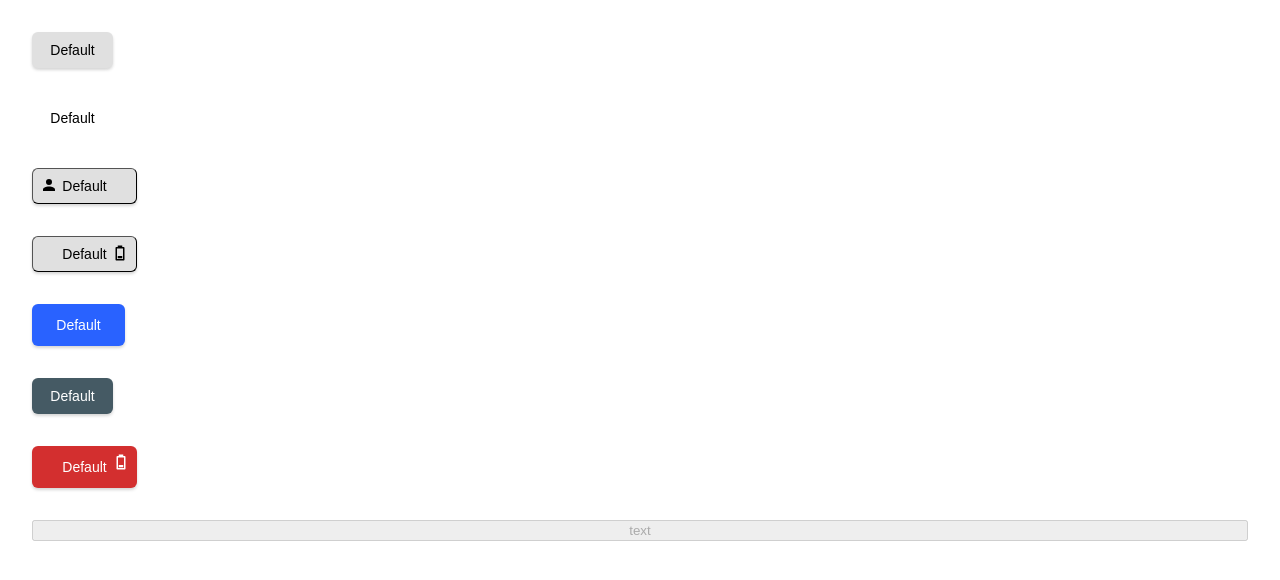
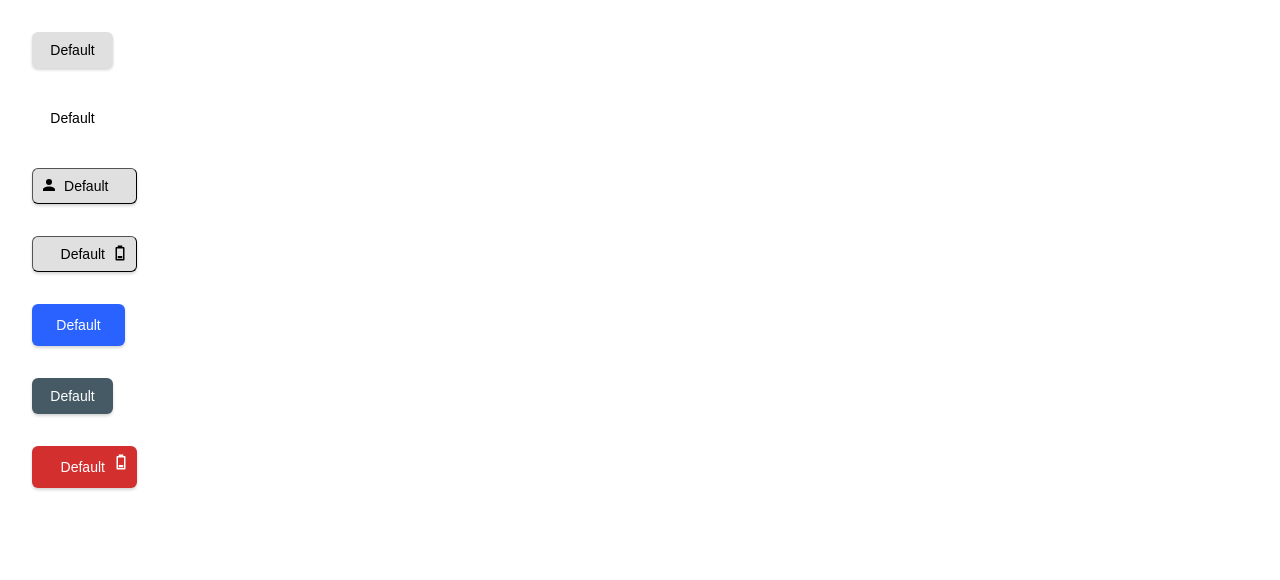
Before and after one commit to divakar54/dev-challenges-components, a React (Create React App) app: page / in a window 1280 px wide. Shown: the top 580 px of the page. Built offline with nearby package versions, Linux system fonts and the light colour scheme.

Commit message:
created separate component for icons, added few styles

```diff
--- a/src/App.css
+++ b/src/App.css
@@ -36,3 +36,7 @@
     transform: rotate(360deg);
   }
 }
+
+button:hover{
+  border: 1px solid #AEAEAE;
+}
--- a/src/App.js
+++ b/src/App.js
@@ -1,5 +1,5 @@
-import {Button, Btn} from "./components/Button"
-import { mdiAccount, mdiBabyBuggyOff, mdiBatteryLow } from '@mdi/js'
+import {Button} from "./components/Button"
+import { mdiAccount, mdiBatteryLow } from '@mdi/js'
 import './App.css';
 
 const App = () => {
@@ -24,7 +24,7 @@ const App = () => {
       <Button color="primary" size="lg"/>
       <Button color="secondary" />
       <Button color="danger" disabled size="lg" rightIcon={mdiBatteryLow}/>
-      <Btn variant="text" size="lg" disabled color="primary" />
+
       </div>
 
   )
--- a/src/components/Button/index.js
+++ b/src/components/Button/index.js
@@ -1,6 +1,6 @@
-import Icon from '@mdi/react'
 import PropTypes from 'prop-types';
-import "./Button.css";
+import ButtonIcon from "../Icon/index"
+import "./style.css"
 
 const variantArray = {
   "text" : {
@@ -24,7 +24,7 @@ const colorObject = {
   },
   "danger": {
     color: 'white',
-    backgroundColor: '#D32F2F'
+    backgroundColor: '#D32F2F',
   }
 }
 
@@ -55,19 +55,11 @@ const defaultButtonStyle = {
   borderColor: '',
   cursor: 'pointer',
   boxShadow: '0px 2px 3px 0px #33333333',
-  position: 'relative'
+  position: 'relative',
 }
 
-export const Btn = (props) => {
-  console.log(props);
-  return(
-    <button {...props}>
-      text
-    </button>
-  )
-}
 export const Button = ({variant, color, size, text="Default", leftIcon, rightIcon, ...props}) => {
-  console.log(props)
+
   const computedStyle = () => {
     const width = (leftIcon || rightIcon) && {width: '105px'};
     return{
@@ -80,23 +72,14 @@ export const Button = ({variant, color, size, text="Default", leftIcon, rightIco
   }
 
   return(
-    <button {...props} style={computedStyle()}>
+    <button {...props} style={computedStyle()} className='button-group'>
 
       {leftIcon &&
-        <Icon path={leftIcon}
-        className='left-icon'
-        rotate={180}
-        size={0.75}
-        horizontal
-        vertical />}
+        <ButtonIcon icon={leftIcon} iconClassName={'left-icon'} />}
       {text}
       {rightIcon &&
-        <Icon path={rightIcon}
-        className='right-icon'
-        rotate={180}
-        size={0.75}
-        horizontal
-        vertical />}
+        <ButtonIcon icon={rightIcon} iconClassName={'right-icon'} />}
+
     </button>
   )
 }
--- /dev/null
+++ b/src/components/Button/style.css
@@ -0,0 +1,11 @@
+.button-group{
+    display: flex;
+    flex-direction: row;
+    gap: 0.25em;
+    align-items: center;
+    justify-content: center;
+}
+
+button:hover{
+    background-color: #AEAEAE;
+}
--- /dev/null
+++ b/src/components/Icon/index.js
@@ -0,0 +1,18 @@
+import React from 'react'
+import Icon from '@mdi/react'
+import "./Button.css"
+
+const ButtonIcon = ({icon, iconClassName}) => {
+  return (
+    <div>
+        <Icon path={icon}
+        className={iconClassName}
+        rotate={180}
+        size={0.75}
+        horizontal
+        vertical />
+    </div>
+  )
+}
+
+export default ButtonIcon
```
Also changed, not shown: src/components/Icon/Button.css (renamed from src/components/Button/Button.css), 1 other file (tests, documents, lock files or other folders).
